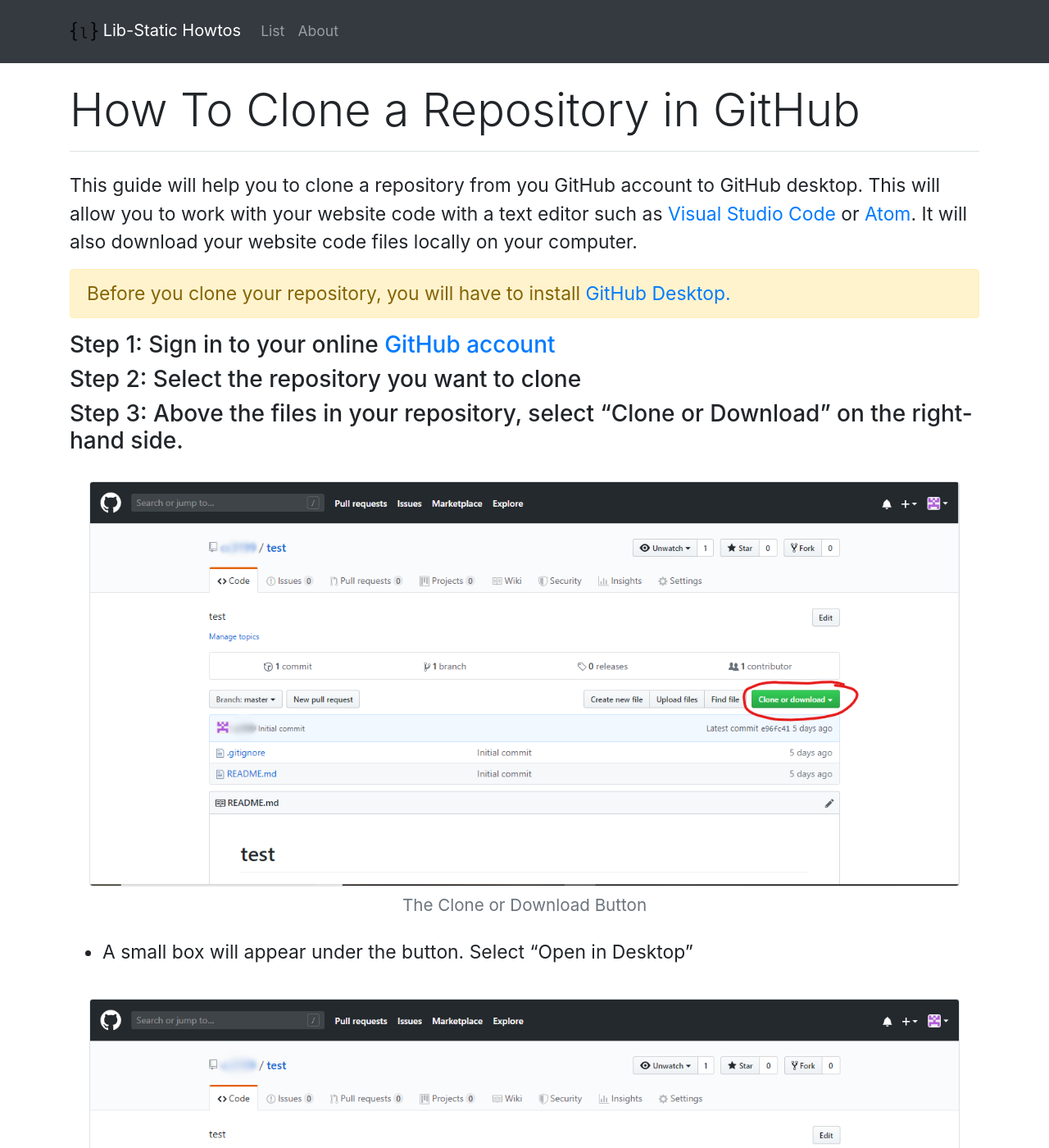
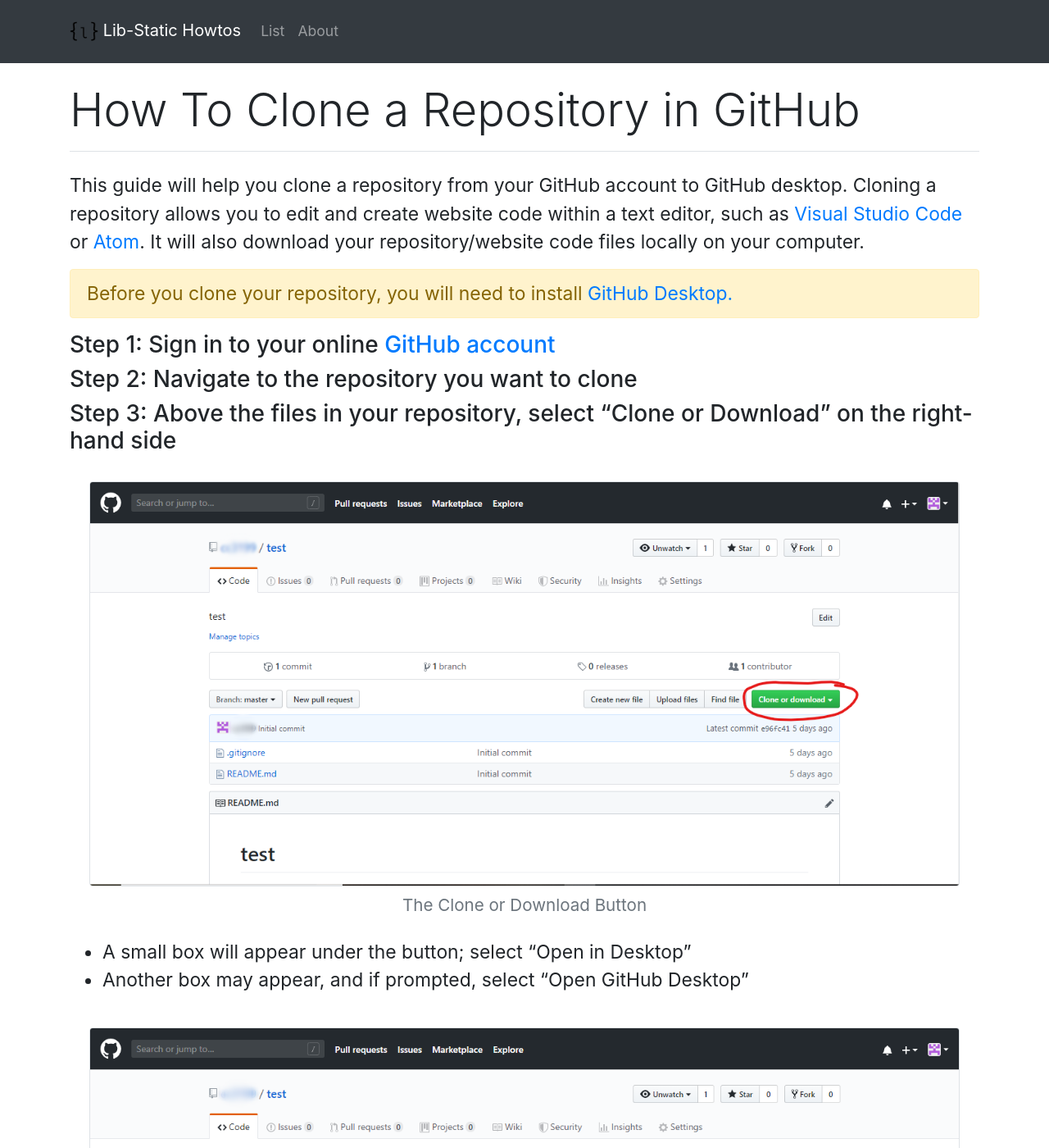
Before and after one commit to lib-static/howto, a Jekyll site: the page built from howtos/clonegithubrepo.md, in a window 1280 px wide and 1400 px high. Shown: the whole window at 82% size. Built offline with Jekyll 4.4.1, drawn with Linux system fonts in a browser that asks for light colours; some of the changed text lies outside the part shown.

Commit message:
update text and bullet points

```diff
--- a/howtos/clonegithubrepo.md
+++ b/howtos/clonegithubrepo.md
@@ -3,26 +3,28 @@ layout: howto
 title: How To Clone a Repository in GitHub
 ---
 
-This guide will help you to clone a repository from you GitHub account to GitHub desktop. This will allow you to work with your website code with a text editor such as [Visual Studio Code](visualstudiocode.html){:target="_blank"} or [Atom](installatom.html){:target="_blank"}. It will also download your website code files locally on your computer.
+This guide will help you clone a repository from your GitHub account to GitHub desktop. Cloning a repository allows you to edit and create website code within a text editor, such as [Visual Studio Code](visualstudiocode.html){:target="_blank"} or [Atom](installatom.html){:target="_blank"}. It will also download your repository/website code files locally on your computer.
 
 {:.alert .alert-warning}
-Before you clone your repository, you will have to install [GitHub Desktop.](githubdesktop.html){:target="_blank"}
+Before you clone your repository, you will need to install [GitHub Desktop.](githubdesktop.html){:target="_blank"}
 
 ### Step 1: Sign in to your online [GitHub account](https://github.com/){:target="_blank"}
 
-### Step 2: Select the repository you want to clone
+### Step 2: Navigate to the repository you want to clone
 
-### Step 3: Above the files in your repository, select "Clone or Download" on the right-hand side.
+### Step 3: Above the files in your repository, select "Clone or Download" on the right-hand side
 {% include bootstrap/figure.md img="/github/github_cloneordownloadbutton.png" caption="The Clone or Download Button" alt="Locating the clone or download button" %}
 
-- A small box will appear under the button. Select "Open in Desktop"
-{% include bootstrap/figure.md img="/github/github_openindesktop.png" caption="Opening repository in GitHub desktop" alt="Opening repository in GitHub desktop" %}
+- A small box will appear under the button; select "Open in Desktop"
+- Another box may appear, and if prompted, select "Open GitHub Desktop"
+{% include bootstrap/figure.md img="/github/github_openindesktop.png" caption="Open repository in GitHub desktop" alt="Opening repository in GitHub desktop" %}
 
-- Another box will appear that will allow to choose where the cloned files will be stored on your computer. Once you've selected that, click the "clone" button.
+- Within GitHub desktop, another box will appear that will ask you to choose where to store the cloned files on your computer
+- Choose the location, then select the "Clone" button.
 {% include bootstrap/figure.md img="/github/github_desktopclone.png" caption="Cloning to GitHub desktop" alt="Cloning to GitHub desktop" %}
 
 ### Step 4: That's It!!
 
-You've successfully cloned you repository to GitHub desktop. In your GitHub desktop, you should be able to see your repository name on the top left corner. For additional help, you can refer to [GitHub's guides.](https://help.github.com/en/desktop/contributing-to-projects){:target="_blank"}
+You've successfully cloned you repository to GitHub desktop. In your GitHub desktop, you should now be able to see your repository name on the top left corner. For additional help, you can refer to [GitHub's guides.](https://help.github.com/en/desktop/contributing-to-projects){:target="_blank"}
 
-From here, you're able to [open and edit the code](openrepointexteditor.html) in text editors such as [Visual Studio Code](visualstudiocode.html){:target="_blank"} and [Atom](installatom.html){:target="_blank"}. You can also refer to [this guide](pushpullchanges.html) to help you understand [pushing and pulling commits](https://help.github.com/en/desktop/contributing-to-projects/committing-and-reviewing-changes-to-your-project){:target="_blank"} to your GitHub online.
+From here, you're able to [open and edit the code](openrepointexteditor.html) in text editors such as [Visual Studio Code](visualstudiocode.html){:target="_blank"} and [Atom](installatom.html){:target="_blank"}. You can also refer to the [this guide](pushpullchanges.html) to help you understand [pushing and pulling commits](https://help.github.com/en/desktop/contributing-to-projects/committing-and-reviewing-changes-to-your-project){:target="_blank"} to your GitHub online.
```
